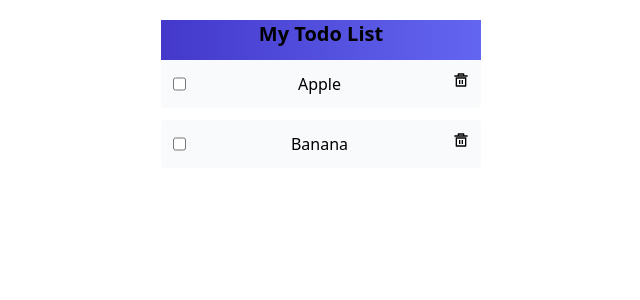
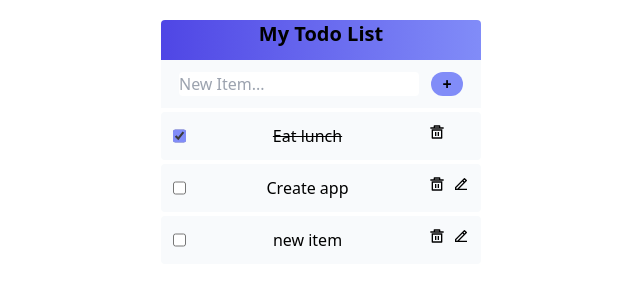
Before and after one commit to kanikakamboj49/TodoList_App, a React (Create React App) app in the folder todo/: page / in a window 1280 px wide. Shown: the top 300 px of the page, without its empty margins (319-959 px from the left). Built offline with nearby package versions, Linux system fonts and the light colour scheme; data requests are answered from the project's data file.

Commit message:
CRUD operations implemented

```diff
--- a/todo/db.json
+++ b/todo/db.json
@@ -1,9 +1,19 @@
 {
-    "todoList":[
-        {
-            "title":"Create react app",
-            "id": 1,
-            "status": "in-complete"
-        }
-    ]
+  "todoList": [
+    {
+      "title": "Eat lunch",
+      "id": 2,
+      "isComplete": true
+    },
+    {
+      "title": "Create app",
+      "id": 3,
+      "isComplete": false
+    },
+    {
+      "title": "new item",
+      "id": 4,
+      "isComplete": false
+    }
+  ]
 }
--- a/todo/src/App.js
+++ b/todo/src/App.js
@@ -1,6 +1,14 @@
+import { useContext, useEffect } from "react";
 import TodoList from "./components/TodoList";
+import TodoListContext from "./context/todoList";
 
 function App() {
+  const { fetchTodoList } = useContext(TodoListContext);
+
+  useEffect(() => {
+    fetchTodoList();
+  }, [fetchTodoList]);
+
   return <TodoList />;
 }
 
--- a/todo/src/components/ListItem.js
+++ b/todo/src/components/ListItem.js
@@ -1,14 +1,87 @@
-import { RiDeleteBin5Line } from "react-icons/ri";
+import { RiDeleteBin5Line, RiEdit2Line, RiSave3Line } from "react-icons/ri";
+import { MdDownloadDone } from "react-icons/md";
+import useTodoListContext from "../hooks/use-todolist-context";
+import { useState } from "react";
 
 function ListItem({ item }) {
+  const { editTodoItem, deleteTodoItem, editTodoItemStatus } =
+    useTodoListContext();
+  const [showPanel, setShowPane] = useState(false);
+  const [newTitle, setNewTitle] = useState("");
+  const [errorMessage, setErrorMessage] = useState(
+    "Note : Please enter valid title"
+  );
+
+  const handleChange = (event) => {
+    setNewTitle(event.target.value);
+  };
+
+  const handleCheckboxChange = () => {
+    editTodoItemStatus(item.id, item);
+  };
+
+  const handleDeleteClick = () => {
+    deleteTodoItem(item.id);
+  };
+
+  const handleEditClick = () => {
+    setErrorMessage("");
+    setShowPane(!showPanel);
+  };
+
+  const handleSaveClick = () => {
+    if (newTitle !== "") {
+      editTodoItem(item.id, item, newTitle);
+      setNewTitle("");
+      setErrorMessage("");
+      setShowPane(false);
+    } else {
+      setErrorMessage("Please enter valid title");
+    }
+  };
+
+  const errorMessagePanel = (
+    <div className="text-xs text-red-500 text-center">{errorMessage}</div>
+  );
+
+  const editPanel = (
+    <div>
+      <div className="flex justify-around mt-3">
+        <input
+          value={newTitle}
+          onChange={handleChange}
+          placeholder="New Title..."
+        ></input>
+        <button
+          className="flex justify-center w-5 h-4 bg-gradient-to-r from-slate-400 to-slate-300 ..."
+          onClick={handleSaveClick}
+        >
+          <MdDownloadDone />
+        </button>
+      </div>
+      {errorMessage !== "" && errorMessagePanel}
+    </div>
+  );
+
   return (
-    <div
-      className="flex justify-between w-1/1 p-3 bg-slate-50 mb-3 rounded"
-      key={item}
-    >
-      <input type="checkbox" />
-      {item}
-      <RiDeleteBin5Line />
+    <div className="w-1/1 p-3 bg-slate-50 mb-1 rounded">
+      <div
+        className={`flex justify-between ${item.isComplete && "line-through"}`}
+      >
+        <input
+          value={item}
+          type="checkbox"
+          className="accent-indigo-400"
+          checked={item.isComplete}
+          onChange={handleCheckboxChange}
+        />
+        {item.title}
+        <div className="w-10 flex flex-row justify-between">
+          <RiDeleteBin5Line onClick={handleDeleteClick} />
+          {!item.isComplete && <RiEdit2Line onClick={handleEditClick} />}
+        </div>
+      </div>
+      {showPanel && editPanel}
     </div>
   );
 }
--- a/todo/src/components/TodoList.js
+++ b/todo/src/components/TodoList.js
@@ -1,17 +1,56 @@
+import ListItem from "./ListItem";
+import useTodoListContext from "../hooks/use-todolist-context";
 import { useState } from "react";
-import ListItem from "./ListItem";
 
 function TodoList() {
-  const [todoList, setTodoList] = useState(["Apple", "Banana"]);
+  const [title, setTitle] = useState("");
+  const [errorMessage, setErrorMessage] = useState("");
+  const { todoList, addTodoItem } = useTodoListContext();
 
   const renderedList = todoList.map((item) => {
-    return <ListItem item={item} />;
+    return <ListItem key={item.id} item={item} />;
   });
+
+  const handleChange = (event) => {
+    setTitle(event.target.value);
+  };
+
+  const handleClick = () => {
+    if (title !== "") {
+      addTodoItem(title);
+      setTitle("");
+      setErrorMessage("");
+    } else {
+      setErrorMessage("Please enter valid title");
+    }
+  };
+
+  const errorMessagePanel = (
+    <div className="text-xs text-red-500 text-center">{errorMessage}</div>
+  );
 
   return (
     <div className="flex flex-col items-center m-5 w-4/4">
-      <div className="bg-gradient-to-r from-indigo-700 to-indigo-500 ... w-80 h-10 text-center font-black text-xl">
+      <div className="bg-gradient-to-r from-indigo-600 to-indigo-400 ... w-80 h-10 text-center font-black text-xl rounded-tl rounded-tr">
         My Todo List
+      </div>
+      <div className="w-80 p-3 bg-slate-50 mb-1">
+        <div className={"flex justify-around  rounded"}>
+          <input
+            type="text"
+            className="w-60 rounded"
+            placeholder="New Item..."
+            value={title}
+            onChange={handleChange}
+          ></input>
+          <button
+            className="bg-indigo-400 w-8 rounded-[50px] font-black"
+            onClick={handleClick}
+          >
+            +
+          </button>
+        </div>
+        {errorMessage !== "" && errorMessagePanel}
       </div>
       <div className="w-80">{renderedList}</div>
     </div>
--- a/todo/src/context/todoList.js
+++ b/todo/src/context/todoList.js
@@ -1,13 +1,81 @@
-import { createContext, useState } from "react";
+import { createContext, useCallback, useState } from "react";
 import axios from "axios";
 
-const TodoList = createContext();
+const TodoListContext = createContext();
 
 function TodoListProvider({ children }) {
-  const [todoList, setTodoList] = useState();
+  const [todoList, setTodoList] = useState([]);
 
-  //   const fetchTodoList = async () => {
-  //     const response = await axios.get("http://localhost:3001/todoList");
-  //     console.log()
-  //   };
+  const fetchTodoList = useCallback(async () => {
+    const response = await axios.get("http://localhost:3001/todoList");
+    setTodoList(response.data);
+  }, []);
+
+  const addTodoItem = async (title) => {
+    const response = await axios.post("http://localhost:3001/todoList", {
+      title,
+    });
+
+    const updatedTodoList = [...todoList, response.data];
+    setTodoList(updatedTodoList);
+  };
+
+  const deleteTodoItem = async (id) => {
+    axios.delete(`http://localhost:3001/todoList/${id}`);
+
+    const updatedTodoList = todoList.filter((item) => {
+      return item.id !== id;
+    });
+    setTodoList(updatedTodoList);
+  };
+
+  const editTodoItem = async (id, item, newTitle) => {
+    const response = await axios.put(`http://localhost:3001/todoList/${id}`, {
+      ...item,
+      title: newTitle,
+    });
+
+    const updatedTodoList = todoList.map((item) => {
+      if (item.id === id) {
+        return { ...item, ...response.data };
+      }
+      return item;
+    });
+
+    setTodoList(updatedTodoList);
+  };
+
+  const editTodoItemStatus = async (id, item) => {
+    const response = await axios.put(`http://localhost:3001/todoList/${id}`, {
+      ...item,
+      isComplete: !item.isComplete,
+    });
+
+    const updatedTodoList = todoList.map((item) => {
+      if (item.id === id) {
+        return { ...item, ...response.data };
+      }
+      return item;
+    });
+
+    setTodoList(updatedTodoList);
+  };
+
+  const contextData = {
+    todoList,
+    fetchTodoList,
+    addTodoItem,
+    editTodoItem,
+    editTodoItemStatus,
+    deleteTodoItem,
+  };
+
+  return (
+    <TodoListContext.Provider value={contextData}>
+      {children}
+    </TodoListContext.Provider>
+  );
 }
+
+export default TodoListContext;
+export { TodoListProvider };
--- /dev/null
+++ b/todo/src/hooks/use-todolist-context.js
@@ -0,0 +1,8 @@
+import { useContext } from "react";
+import TodoListContext from "../context/todoList";
+
+function useTodoListContext() {
+  return useContext(TodoListContext);
+}
+
+export default useTodoListContext;
--- a/todo/src/index.js
+++ b/todo/src/index.js
@@ -2,8 +2,13 @@ import "./index.css";
 import React from "react";
 import ReactDOM from "react-dom/client";
 import App from "./App";
+import { TodoListProvider } from "./context/todoList";
 
 const el = document.getElementById("root");
 const root = ReactDOM.createRoot(el);
 
-root.render(<App />);
+root.render(
+  <TodoListProvider>
+    <App />
+  </TodoListProvider>
+);
```
